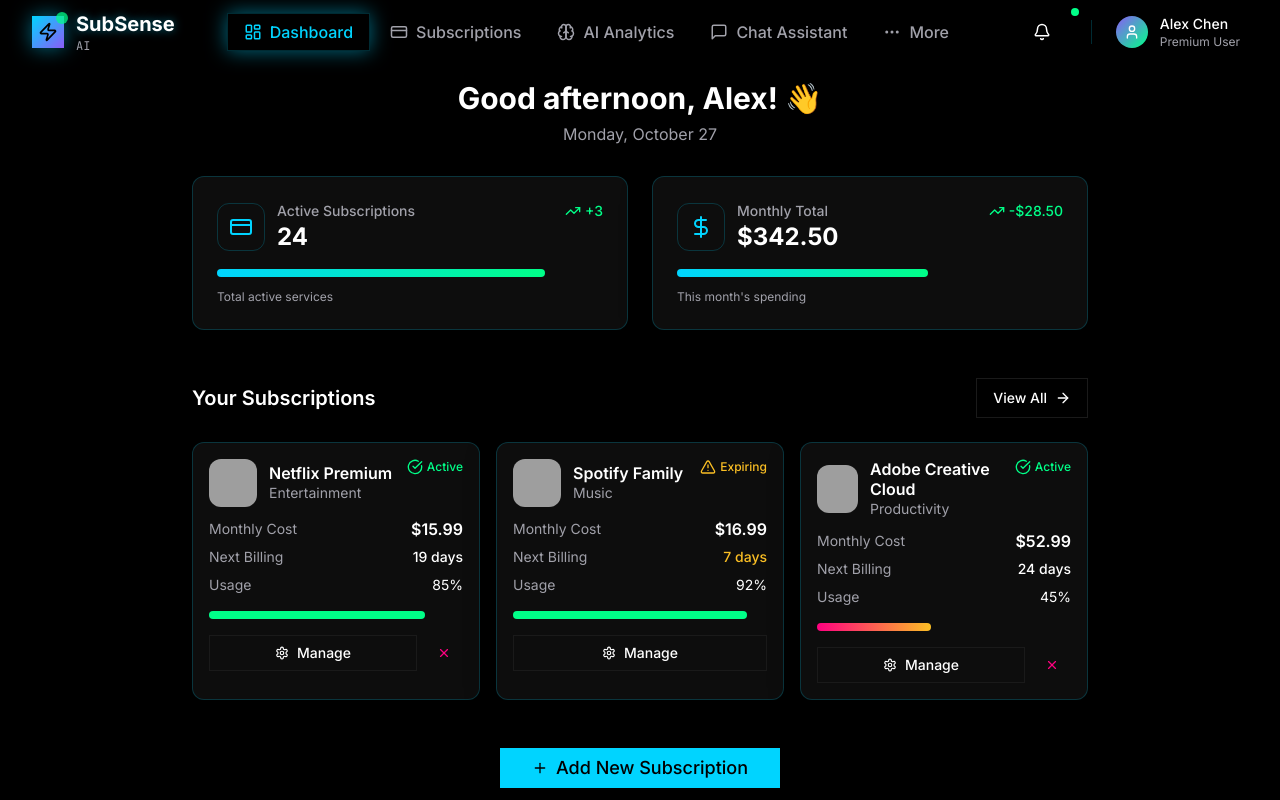
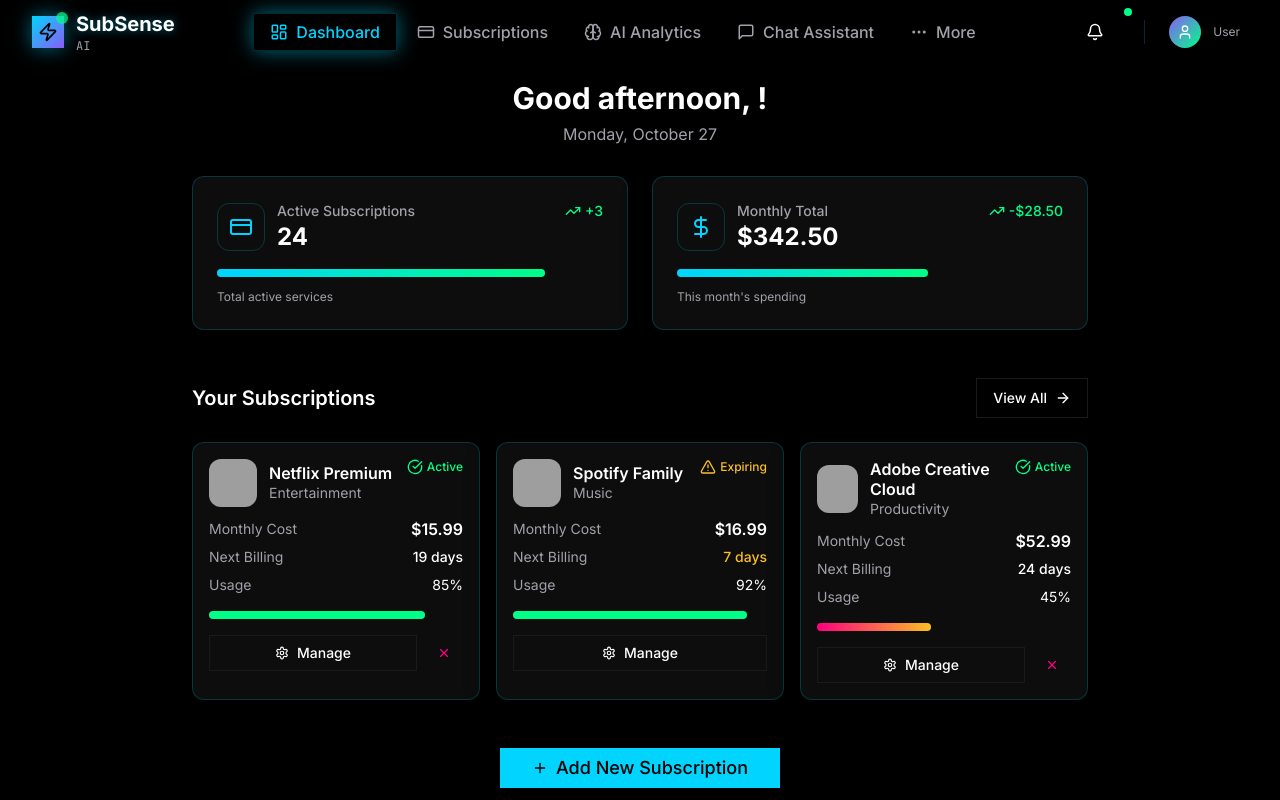
Before and after one commit to kartikeya-kash/subs_management_system_with_ai, a React (Vite) app: page /dashboard in a window 1280 px wide. Built offline with nearby package versions, Linux system fonts and the light colour scheme; grey boxes are pictures that could not be loaded.

Commit message:
added name

```diff
--- a/src/components/ui/Header.jsx
+++ b/src/components/ui/Header.jsx
@@ -140,11 +140,9 @@
               </div>
               <div className="flex flex-col">
                 <span className="text-sm font-medium text-foreground">
-                  Alex Chen
+                  {localStorage.getItem("username")}
                 </span>
-                <span className="text-xs text-muted-foreground">
-                  Premium User
-                </span>
+                <span className="text-xs text-muted-foreground">User</span>
               </div>
             </div>
           </div>
@@ -202,11 +200,9 @@
                   </div>
                   <div className="flex flex-col">
                     <span className="text-sm font-medium text-foreground">
-                      Alex Chen
+                      {localStorage.getItem("username")}
                     </span>
-                    <span className="text-xs text-muted-foreground">
-                      Premium User
-                    </span>
+                    <span className="text-xs text-muted-foreground">User</span>
                   </div>
                   <div className="ml-auto">
                     <Button variant="ghost" iconName="Bell" iconSize={18}>
--- a/src/pages/dashboard/index.jsx
+++ b/src/pages/dashboard/index.jsx
@@ -101,7 +101,7 @@
           <div className="mb-12">
             <div className="text-center mb-8">
               <h1 className="text-3xl font-bold text-foreground mb-2">
-                {getGreeting()}, Alex! 👋
+                {getGreeting()}, {localStorage.getItem("username")}!
               </h1>
               <p className="text-muted-foreground">
                 {currentTime?.toLocaleDateString("en-US", {
```
